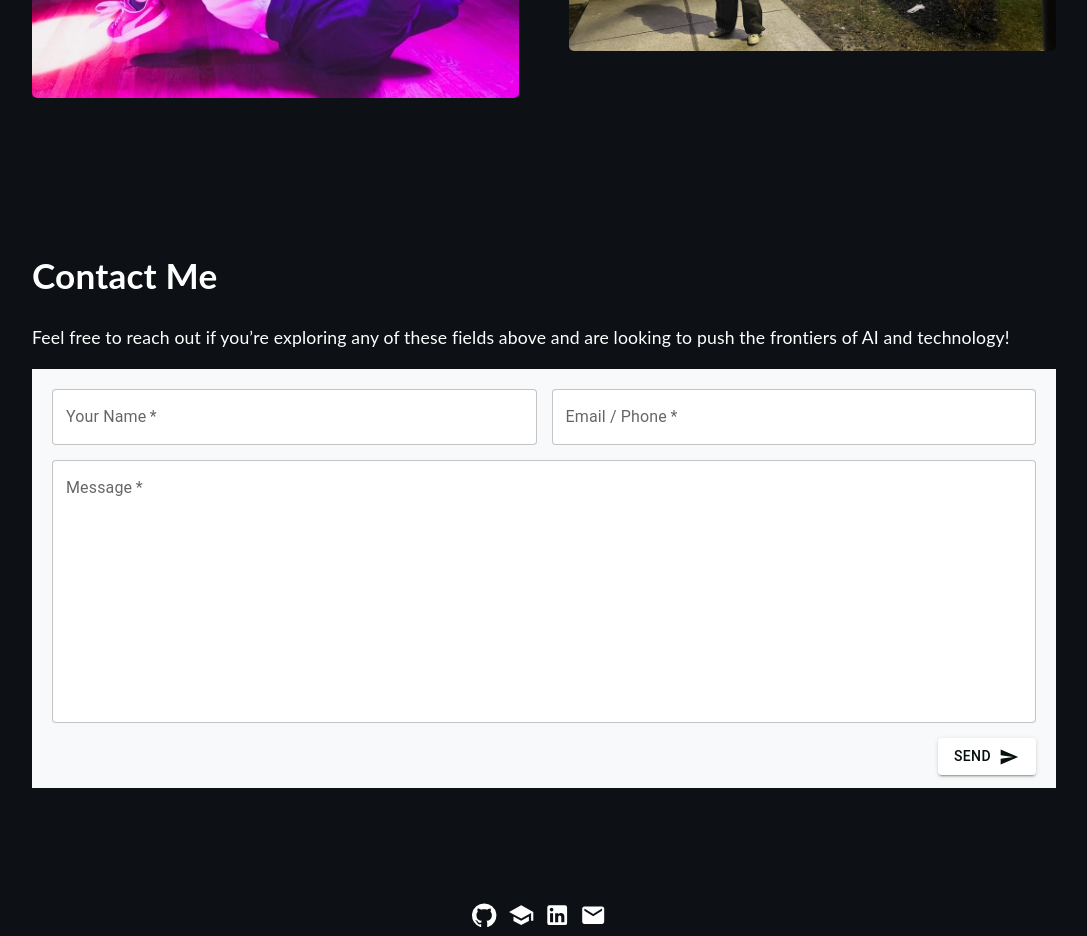
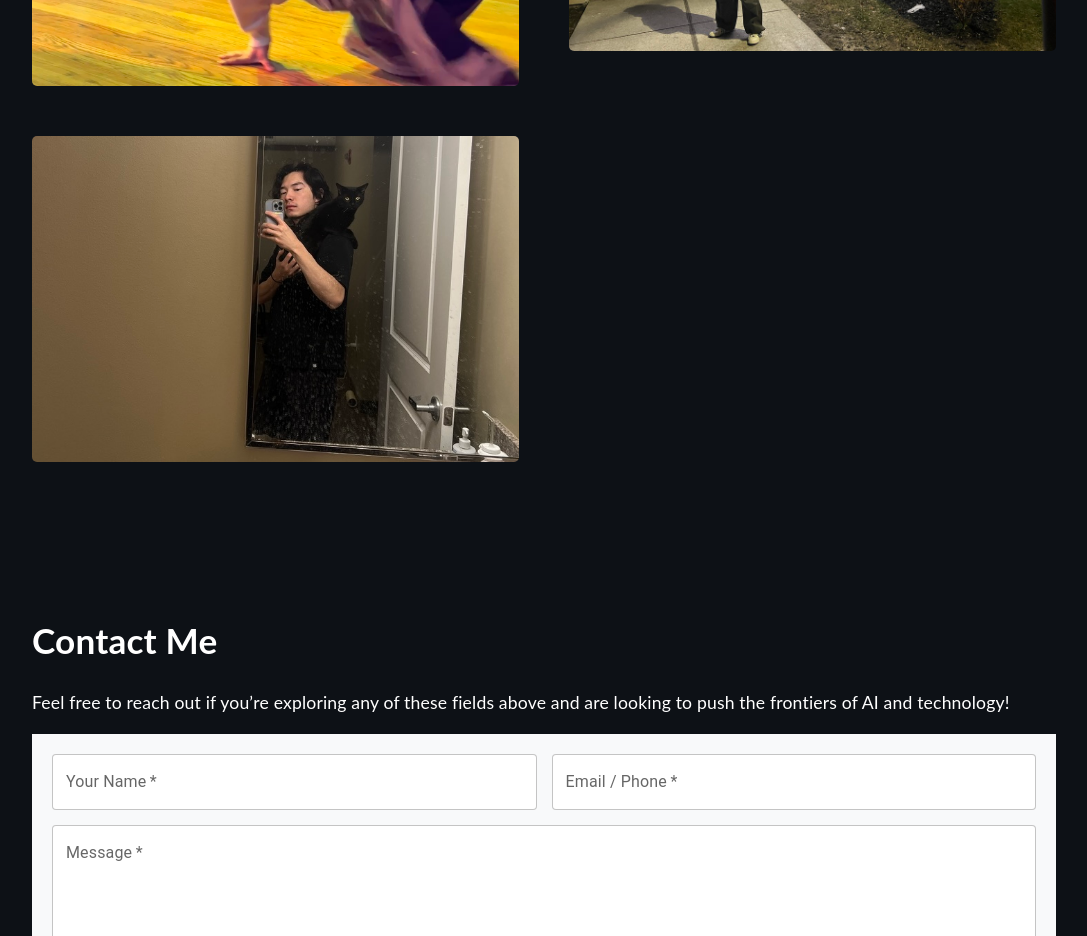
Before and after one commit to aoringx/aoringx.github.io, a React (Create React App) app: page / in a window 1280 px wide. Shown: the part 6760-7696 px from the top of the page, without its empty margins (96-1183 px from the left). Built offline with nearby package versions, Linux system fonts and the light colour scheme.

Commit message:
another pic

```diff
--- a/src/components/Gallery.tsx
+++ b/src/components/Gallery.tsx
@@ -4,8 +4,9 @@ import photo1 from "../assets/images/gallery/1.jpeg";
 import photo2 from "../assets/images/gallery/2.jpeg";
 import photo3 from "../assets/images/gallery/3.jpeg";
 import photo4 from "../assets/images/gallery/4.jpeg";
+import photo5 from "../assets/images/gallery/5.jpeg";
 
-const images: string[] = [photo1, photo2, photo3, photo4];
+const images: string[] = [photo1, photo2, photo3, photo4, photo5];
 
 function Gallery() {
   return (
```
Also changed, not shown: src/assets/images/gallery/3.jpeg, src/assets/images/gallery/5.jpeg (added).
